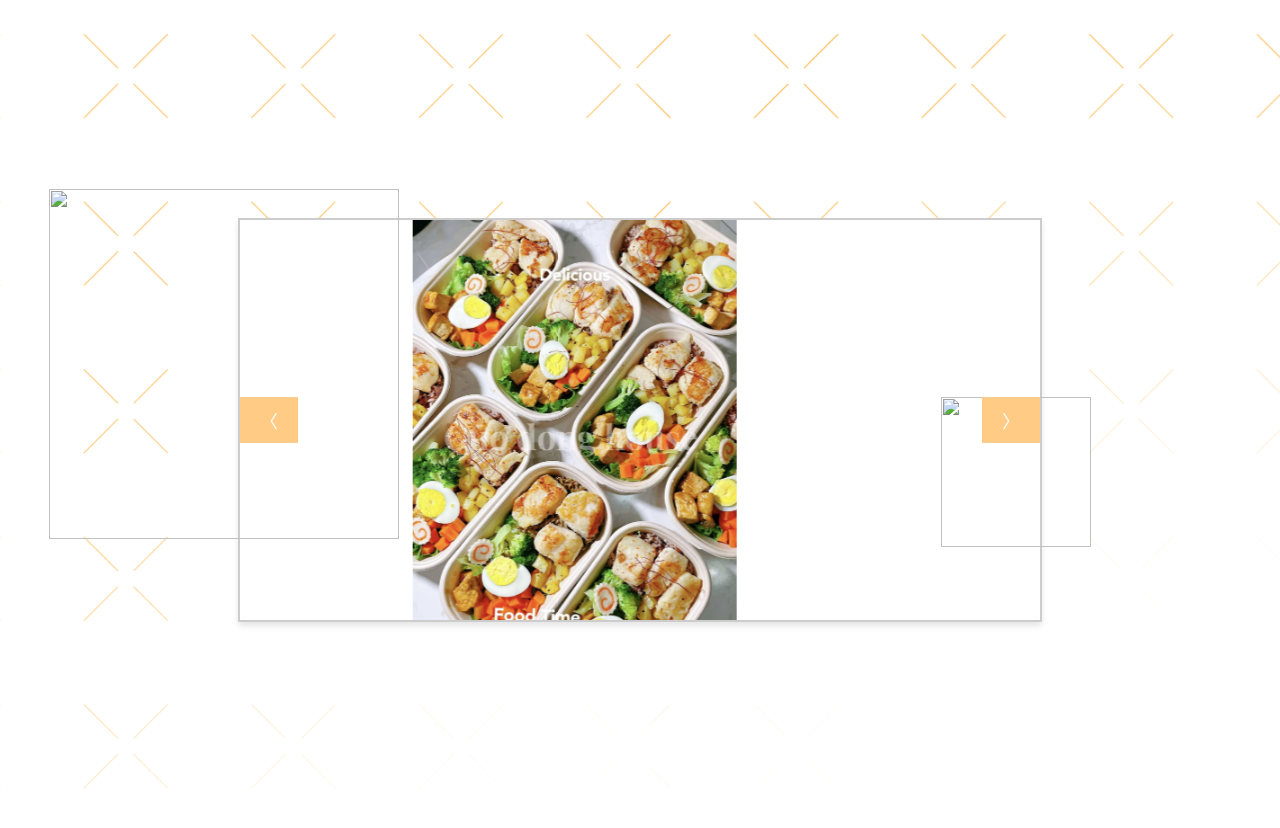
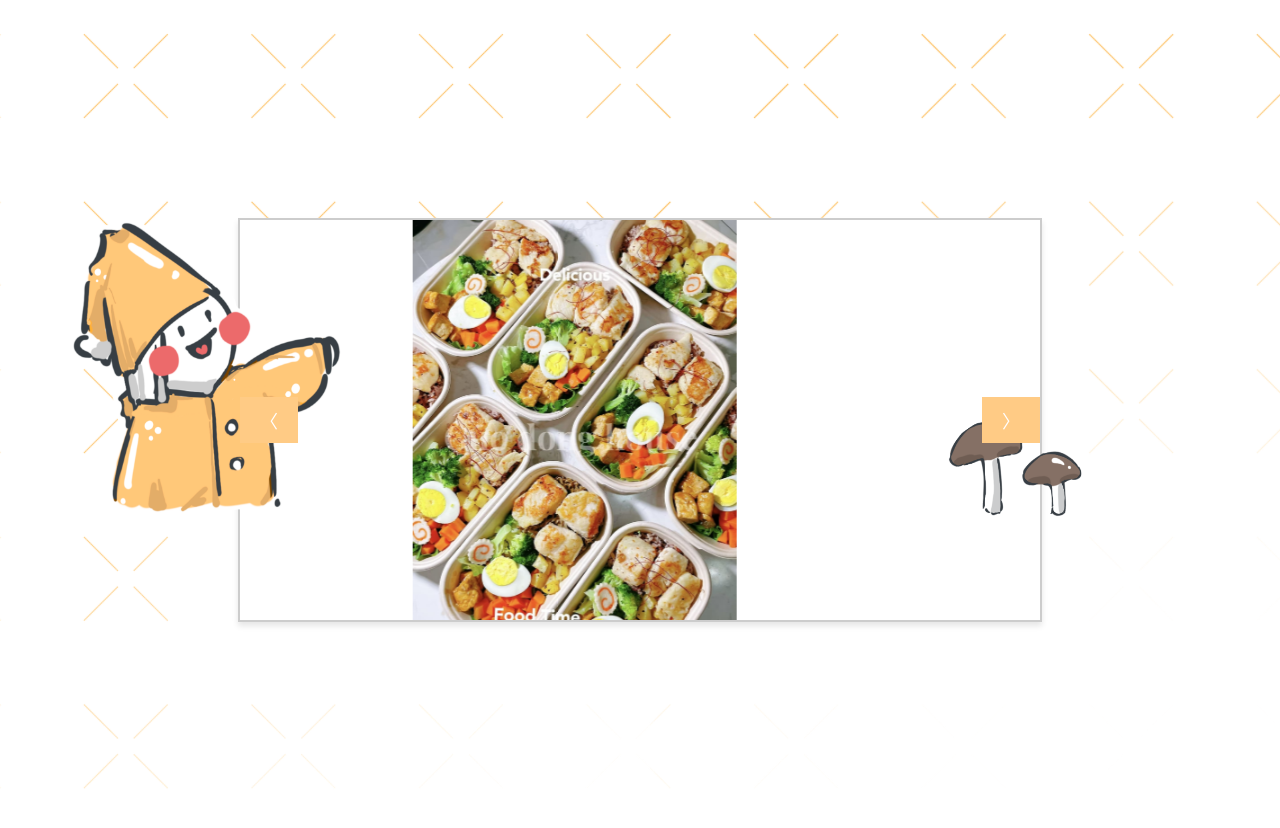
Before and after one commit to lianguuuuu/final1131, a website: page pages/swiper.html in a window 1280 px wide. Drawn offline with Linux system fonts and the light colour scheme; the site is published under a folder, as on GitHub Pages, so addresses that start at the root find nothing.

Commit message:
Update swiper.html

```diff
--- a/pages/swiper.html
+++ b/pages/swiper.html
@@ -7,8 +7,8 @@
   <title>照片播放器</title>
 </head>
 <body>
-  <img class="img2" src="/picture/people1.png" width="350px" height="350px">
-  <img class="img5" src="/picture/__gu.png" width="150px" height="150px">
+  <img class="img2" src="../picture/people1.png" width="350px" height="350px">
+  <img class="img5" src="../picture/__gu.png" width="150px" height="150px">
   <div class="slideshow">
     <div class="slides" id="slides"><!--照片輪播-->
       <div class="slide fade"><img src="../picture/chicken_title.jpg" alt="圖片1"></div>
```
